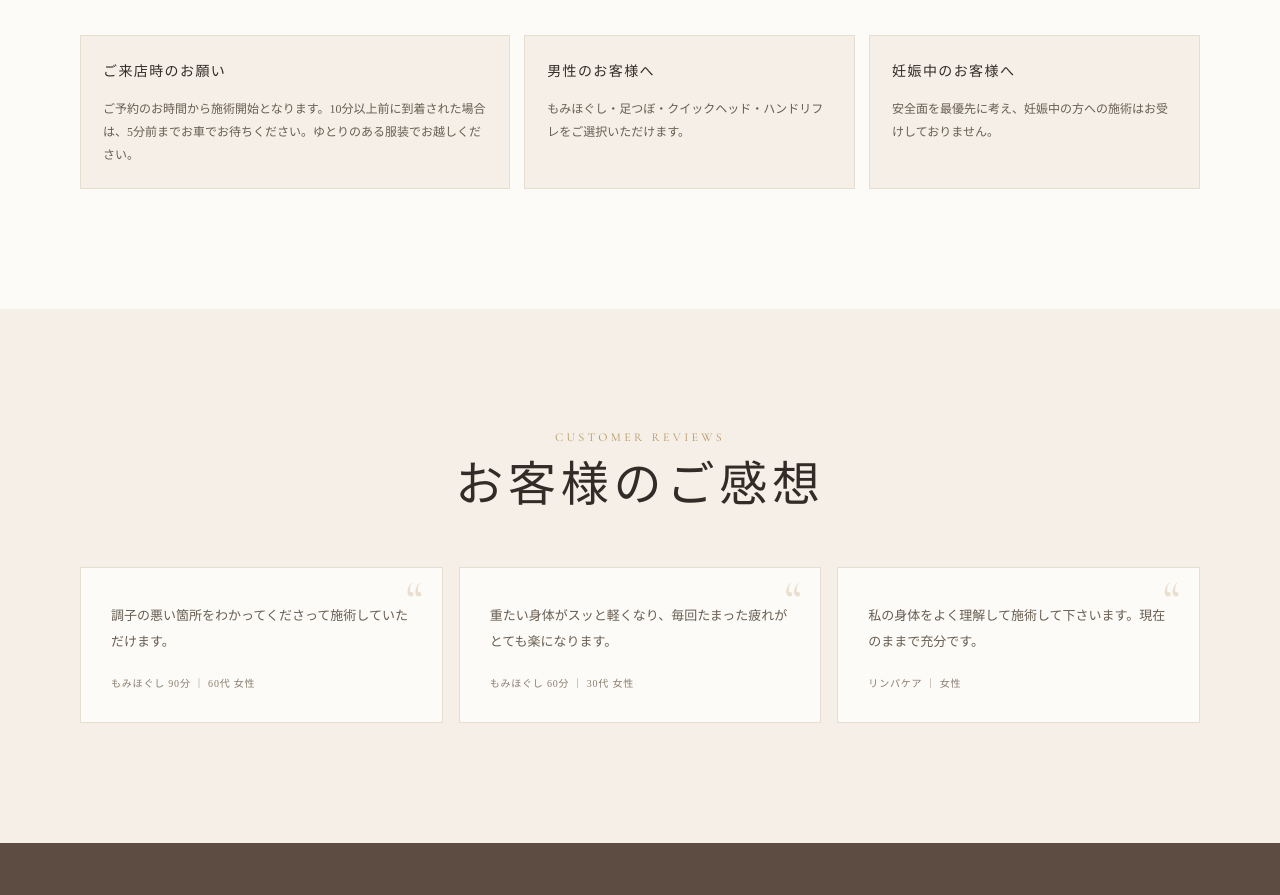
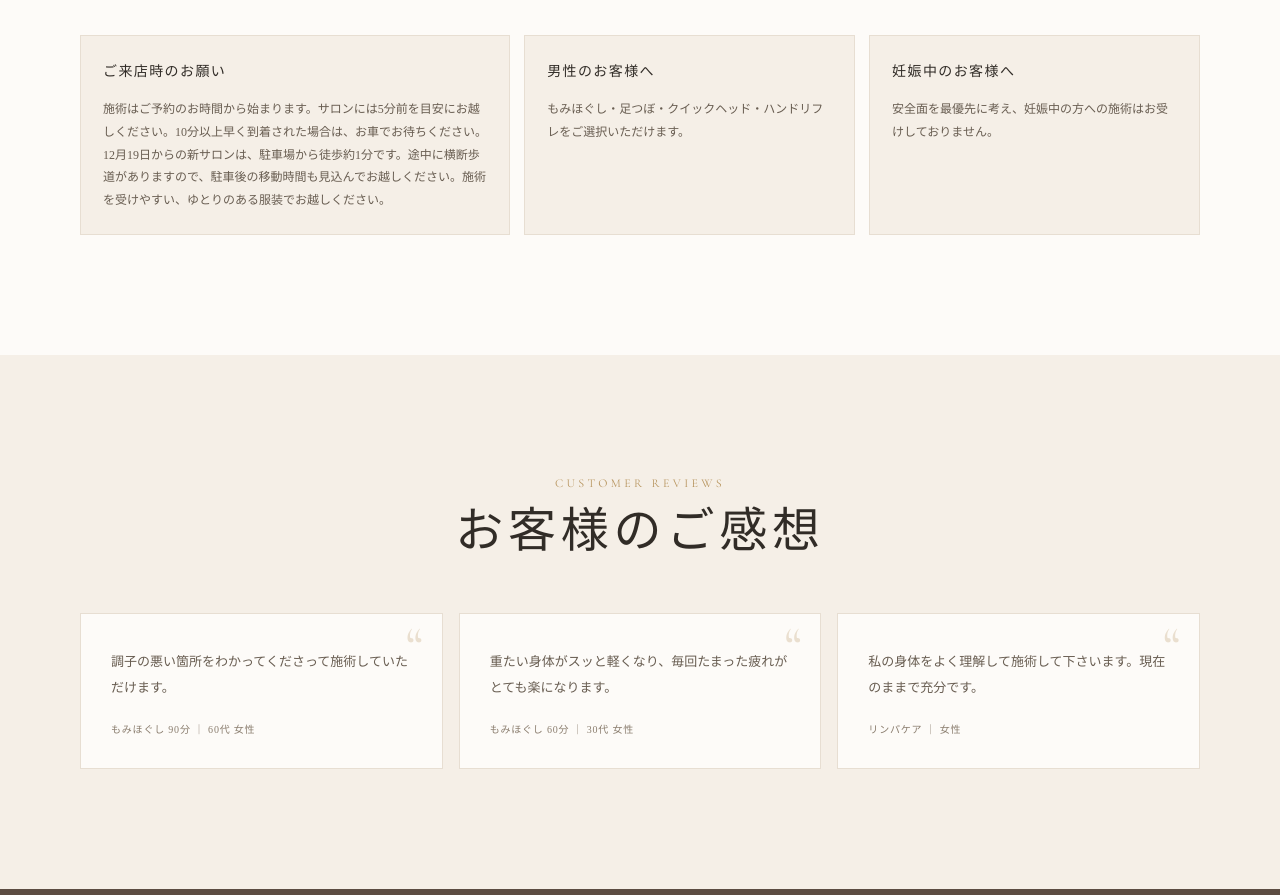
Before and after one commit to kiyora-relaxation/kiyora-relaxation.github.io, a plain HTML site: page index.html in a window 1280 px wide. Shown: the part 4958-5853 px from the top of the page. Drawn offline with nearby package versions, Linux system fonts and the light colour scheme.

Commit message:
新サロンの駐車場からのご来店案内を追記

```diff
--- a/index.html
+++ b/index.html
@@ -309,7 +309,7 @@
 <div class="visit-notes">
 <article>
 <h3>ご来店時のお願い</h3>
-<p>ご予約のお時間から施術開始となります。10分以上前に到着された場合は、5分前までお車でお待ちください。ゆとりのある服装でお越しください。</p>
+<p>施術はご予約のお時間から始まります。サロンには5分前を目安にお越しください。10分以上早く到着された場合は、お車でお待ちください。12月19日からの新サロンは、駐車場から徒歩約1分です。途中に横断歩道がありますので、駐車後の移動時間も見込んでお越しください。施術を受けやすい、ゆとりのある服装でお越しください。</p>
 </article>
 <article>
 <h3>男性のお客様へ</h3>
```
